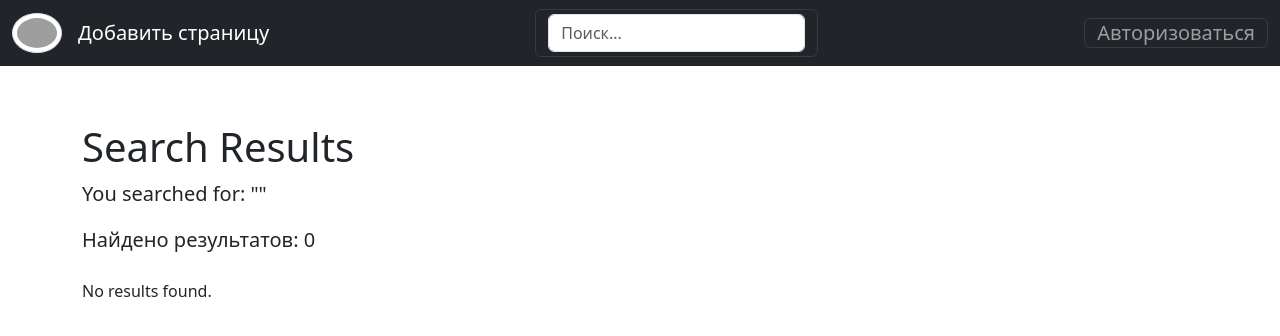
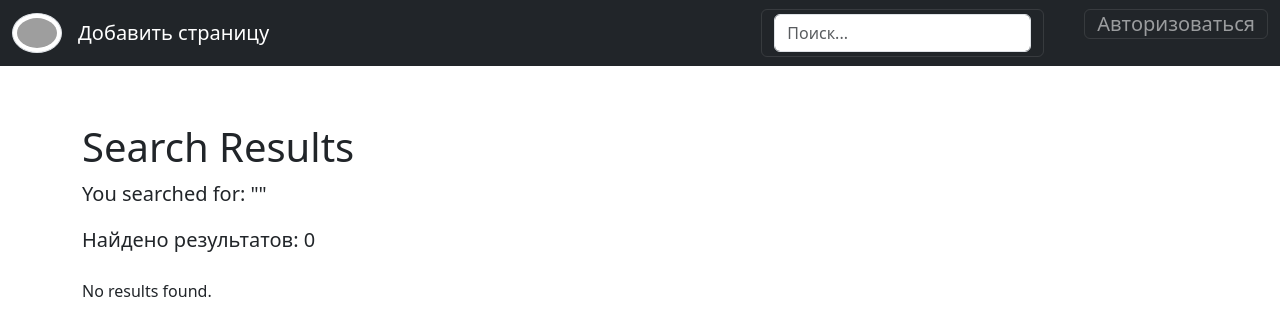
Before and after one commit to JuryReimis/django_paradox_mode_translation, a Django app: page /mods-translation/search/ in a window 1280 px wide. Shown: the top 336 px of the page. Run offline with Django 4.2, Linux system fonts and the light colour scheme; data that the repository does not hold is empty; parts of the project's set-up code (start-up, migrations or seed data) failed here and were passed over; grey boxes are pictures that could not be loaded.

Commit message:
Update nav-bar.html

```diff
--- a/django_paradox_mode_translation/translators_hub/templates/translators_hub/nav-bar.html
+++ b/django_paradox_mode_translation/translators_hub/templates/translators_hub/nav-bar.html
@@ -9,13 +9,19 @@
             <a class="navbar-brand" href="{% url 'translators_hub:add_page' %}">Добавить страницу</a>
 
         </div>
+    <div class="row">
+        <div class="col">
         <form class="col-12 col-lg-auto mb-3 mb-lg-0 me-lg-3 navbar-toggler" action="{% url 'translators_hub:search' %}">
             <input name="search_query" type="search" class="form-control form-control-dark" placeholder="Поиск..." aria-label="Search">
         </form>
+        </div>
+        <div class="col-auto">
         <button class="navbar-toggler" type="button" data-bs-toggle="offcanvas" data-bs-target="#offcanvasNavbarDark"
                 aria-controls="offcanvasNavbarDark">
             {{ button_name }}
         </button>
+        </div>
+    </div>
         <div class="offcanvas offcanvas-end text-bg-dark" tabindex="-1" id="offcanvasNavbarDark"
              aria-labelledby="offcanvasNavbarDarkLabel">
             <div class="offcanvas-header">
```
